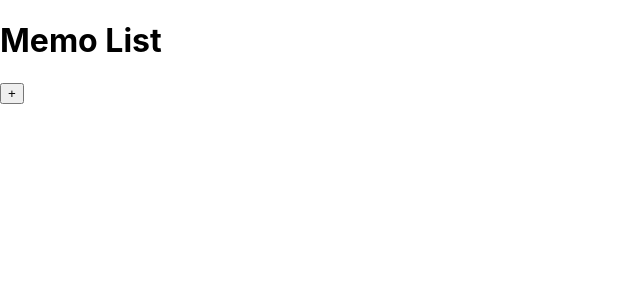
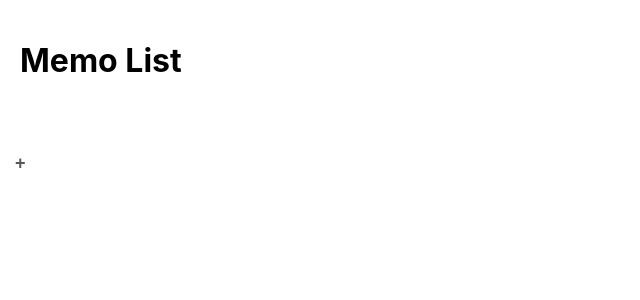
Before and after one commit to motohiro-mm/react_memo_app, a React (Create React App) app in the folder my-memo-app/: page / in a window 1280 px wide. Shown: the top 300 px of the page, without its empty margins (0-640 px from the left). Built offline with nearby package versions, Linux system fonts and the light colour scheme.

Commit message:
css追加、それに伴いclassNameを追加

```diff
--- a/my-memo-app/src/App.css
+++ b/my-memo-app/src/App.css
@@ -1,38 +1,80 @@
-.App {
-  text-align: center;
+h1 {
+  padding: 20px;
 }
 
-.App-logo {
-  height: 40vmin;
-  pointer-events: none;
+.main {
+  width: 40%;
+  float: left;
 }
 
-@media (prefers-reduced-motion: no-preference) {
-  .App-logo {
-    animation: App-logo-spin infinite 20s linear;
-  }
+.main li {
+  color: #575757;
 }
 
-.App-header {
-  background-color: #282c34;
-  min-height: 100vh;
-  display: flex;
-  flex-direction: column;
-  align-items: center;
-  justify-content: center;
-  font-size: calc(10px + 2vmin);
-  color: white;
+.main .normalButton {
+  cursor: pointer;
+  border: none;
+  background: none;
+  text-decoration: underline;
+  color: #575757;
+  font-weight: bold;
+  font-size: medium;
 }
 
-.App-link {
-  color: #61dafb;
+.main .normalButton:hover {
+  text-decoration: none;
 }
 
-@keyframes App-logo-spin {
-  from {
-    transform: rotate(0deg);
-  }
-  to {
-    transform: rotate(360deg);
-  }
+.main .activeButton {
+  border: none;
+  background: none;
+  text-decoration: none;
+  color: black;
+  font-weight: bold;
+  font-size: medium;
 }
+
+.newButton .normalButton {
+  padding: 15px;
+  text-decoration: none;
+  font-size: large;
+}
+
+.newButton .activeButton {
+  padding: 15px;
+  text-decoration: none;
+  font-size: large;
+  color: black;
+}
+
+.form {
+  width: 60%;
+  float: right;
+  display: block;
+}
+
+.form textarea {
+  display: block;
+  margin: 20px auto;
+  width: 70%;
+  border: 2px solid gray;
+}
+
+.form button {
+  display: block;
+  text-align: center;
+  margin: 20px auto;
+  text-decoration: none;
+  width: 100px;
+  padding: 10px;
+  font-weight: bold;
+  border: 2px solid black;
+  background: black;
+  color: #fff;
+  border-radius: 100vh;
+}
+
+.form button:hover {
+  color: black;
+  background: #fff;
+}
--- a/my-memo-app/src/App.js
+++ b/my-memo-app/src/App.js
@@ -1,3 +1,4 @@
+import "./App.css";
 import { useState } from "react";
 import NewMemoButton from "./NewMemoButton.js";
 import MemoForm from "./MemoForm.js";
@@ -23,6 +24,7 @@ export default function App() {
   return (
     <>
       <h1>Memo List</h1>
+      <div className="main">
         <MemoList
           memos={memos}
           selectedMemo={selectedMemo}
@@ -32,11 +34,14 @@ export default function App() {
           }}
         />
         <NewMemoButton
+          selectedMemo={selectedMemo}
           handleClick={() => {
             setSelectedMemo({ id: 0, text: "" });
             setFormStatus("new");
           }}
         />
+      </div>
+      <div className="form">
         {selectedMemo ? (
           <MemoForm
             key={selectedMemo.id}
@@ -46,6 +51,7 @@ export default function App() {
         ) : (
           <br />
         )}
+      </div>
     </>
   );
 }
--- a/my-memo-app/src/MemoForm.js
+++ b/my-memo-app/src/MemoForm.js
@@ -18,6 +18,8 @@ export default function MemoForm({ memo, status }) {
   return (
     <form>
       <textarea
+        rows="6"
+        placeholder={status === "new" ? "ここに登録したいメモを記入" : ""}
         value={memoText}
         onChange={(e) => {
           setMemoText(e.target.value);
--- a/my-memo-app/src/MemoList.js
+++ b/my-memo-app/src/MemoList.js
@@ -12,6 +12,11 @@ export default function MemoList({ memos, selectedMemo, onSelect }) {
         {memos.map((memo) => (
           <li key={memo.id}>
             <button
+              className={
+                selectedMemo && selectedMemo.id === memo.id
+                  ? "activeButton"
+                  : "normalButton"
+              }
               onClick={() => {
                 onSelect(memo);
               }}
--- a/my-memo-app/src/NewMemoButton.js
+++ b/my-memo-app/src/NewMemoButton.js
@@ -1,7 +1,16 @@
-export default function NewMemoButton({ handleClick }) {
+export default function NewMemoButton({ selectedMemo, handleClick }) {
   return (
     <section className="newButton">
-      <button onClick={() => handleClick()}>+</button>
+      <button
+        className={
+          selectedMemo && selectedMemo.id === 0
+            ? "activeButton"
+            : "normalButton"
+        }
+        onClick={() => handleClick()}
+      >
+        +
+      </button>
     </section>
   );
 }
```
Lines whose indentation alone changed are shown as unchanged.
